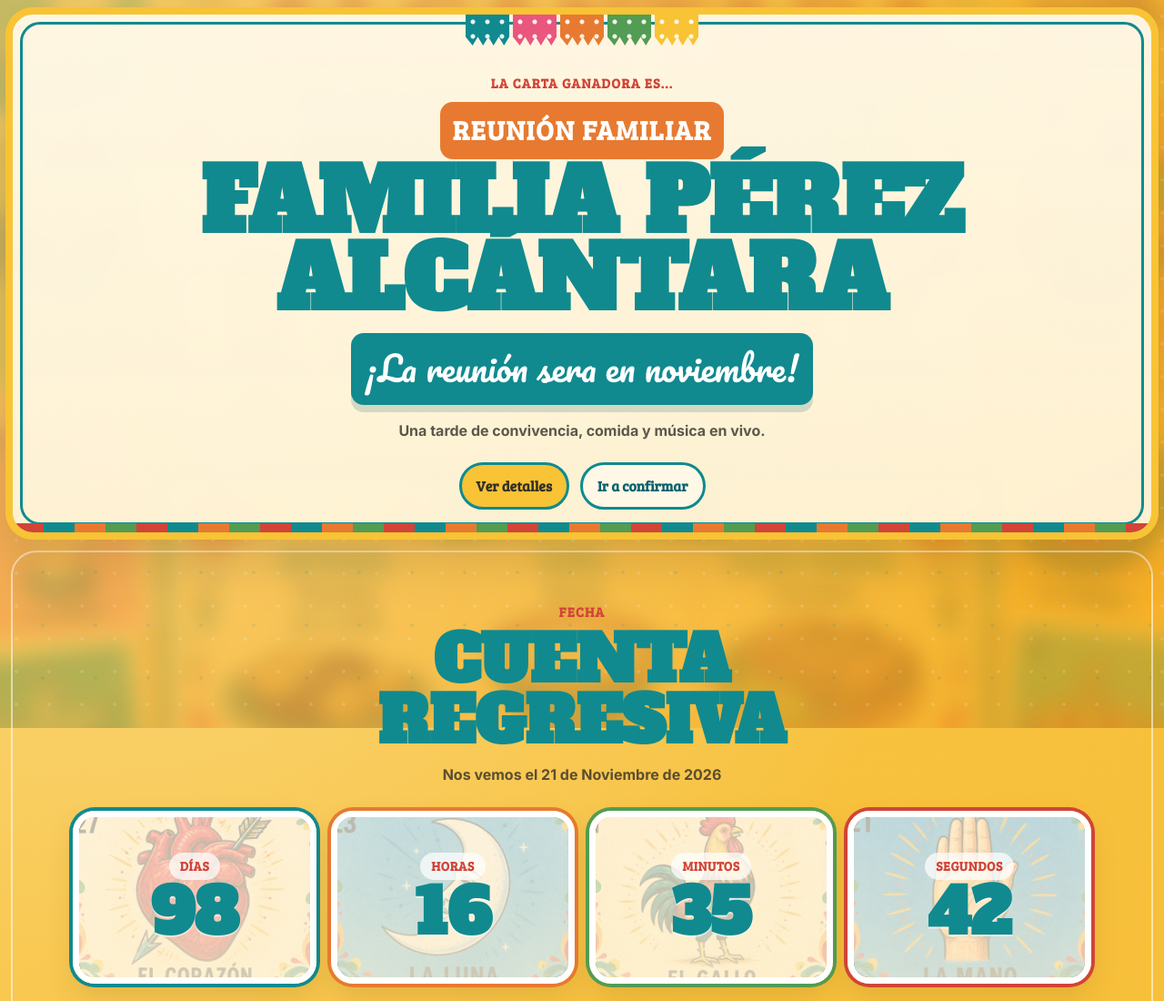
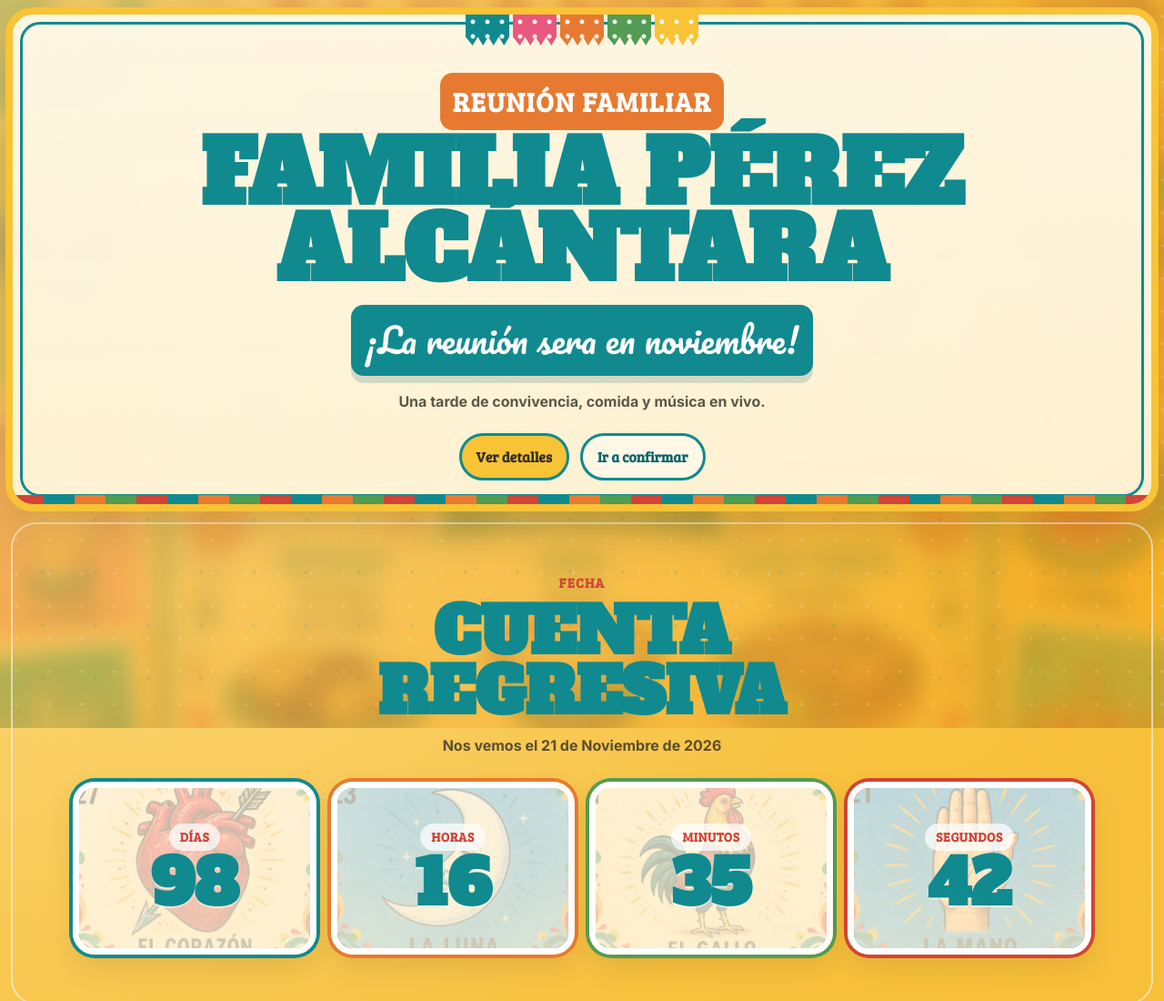
Before and after one commit to ariadnacerisier-ai/Fiesta-familia-Perez, a website built with Vite: page index.html in a window 1280 px wide. Shown: the top 1100 px of the page at 91% size. Built offline with nearby package versions, Linux system fonts and the light colour scheme.

Commit message:
Update index.html

```diff
--- a/index.html
+++ b/index.html
@@ -31,7 +31,6 @@
       </div>
 
       <div class="hero__copy">
-        <p class="eyebrow reveal">La carta ganadora es...</p>
         <h1 class="hero__title reveal">
           <span>Reunión Familiar</span>
           <strong>Familia Pérez Alcántara</strong>
```
